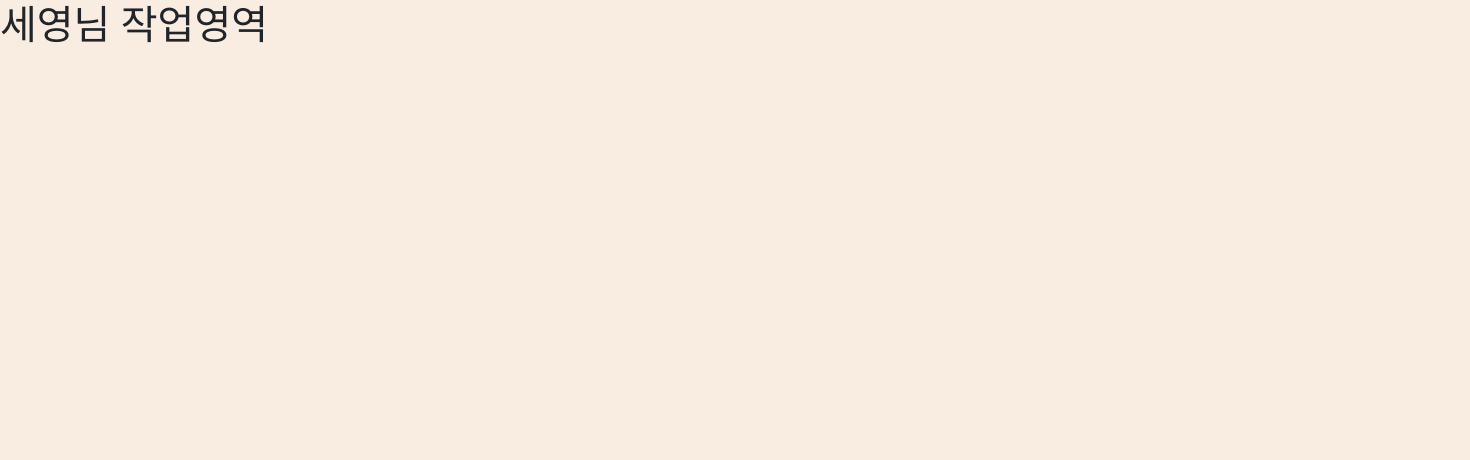
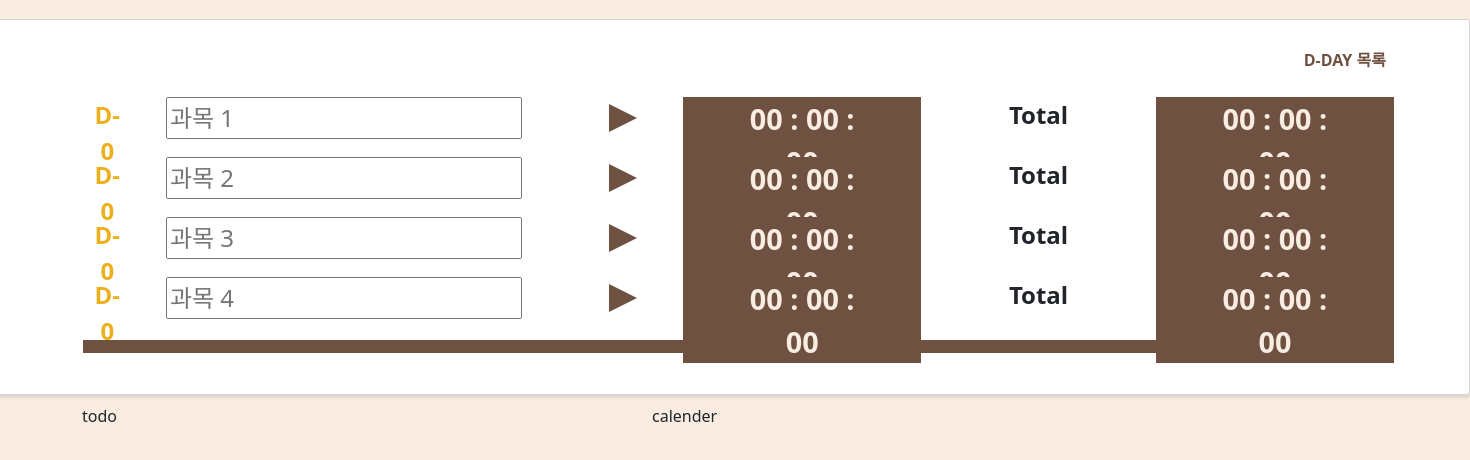
Before and after one commit to sdingading/SKKUEasyPortal, a website: page page/Study.html in a window 1280 px wide. Shown: the whole page, 1470 px wide, since content can reach past the window. Drawn offline with nearby package versions, Linux system fonts and the light colour scheme.

Commit message:
studyPage branch

```diff
--- a/css/Study.css
+++ b/css/Study.css
@@ -1,3 +1,13 @@
+/*
+참고한 코드 출처 표기는 어떻게,,?
+재생, 일시정지 버튼 만들기
+https://codepen.io/justseecoding/pen/gXXdzv
+https://codepen.io/justseecoding/pen/BmYezx
+
+*/
+
+
+
 body {
     display: flex;
     flex-wrap: nowrap;
@@ -8,3 +18,107 @@ body {
     max-height: 100vh;
     overflow-x: auto;
   }
+
+  .container{
+    margin: auto;
+    margin-top: 0.8%;
+  }
+
+  .col{
+    margin-top: 0.8%;
+
+  }
+
+  /* timer block */
+  .d-dayList{
+    color: #6F5141;
+    text-align: end;
+    margin-right: 2%;
+    margin-top: 2%;
+    font-weight: bold;
+  }
+
+  .timerContainer {
+    width: 1500px;
+    height: fit-content;
+    background: white;
+    margin: auto;
+    margin-left: -10%;
+    margin-top : 0.8%;
+    padding-inline: 10%;
+    padding-inline-start: 5%;
+    padding-inline-end: 5%;
+    border-radius: 3px;
+    border: 1px solid lightgray;
+    box-shadow: 0px 3px 3px rgba(0, 0, 0, 0.1);
+}
+
+.timerSet{
+  text-align: center;
+  vertical-align: middle;
+  margin: 20px;
+  padding-top: 5px;
+  width: 100%;
+  height: 40px;
+  font-size: x-large;
+  font-weight: bold;
+}
+
+.d-day{
+  color: #ebb01c;
+  margin-left: 3%;
+}
+
+.subjectName{
+  height: fit-content;
+  width: fit-content;
+  margin-inline: 40px;
+}
+
+.btnTimer{
+  background-color: white;
+  height: fit-content;
+  width: fit-content;
+  margin-left: 3%;
+  border: 0px;
+}
+
+.playButton{
+  width:14px;
+  height:28px;
+  border-width:14px 0 14px 28px;
+  margin-top: 6px;
+  border-color:transparent transparent transparent #6F5141;
+  border-style:solid solid solid solid;
+}
+
+.pauseButton{
+  width:28px;
+  height:28px;
+  border-width:0 0 0 28px;
+  margin-top: 6px;
+  border-color:red blue pink #6F5141;
+  border-style:double;
+}
+
+.timeBox{
+  background-color: #6F5141;
+  margin-inline: 40px;
+  padding-inline: 50px;
+  height: fit-content;
+  width: fit-content;
+  color:#F9EDE1;
+  font-size: larger;
+}
+
+#timerLine{
+  background-color:#6F5141;
+  width: 93%;
+  height:13px;
+  margin-inline: 4%;
+  margin-top: 2%;
+  margin-bottom:3%;
+}
+/* to-do list block */
+
+/* calender block */
--- a/page/Study.html
+++ b/page/Study.html
@@ -7,21 +7,142 @@
 
     <!-- Bootstrap CSS -->
     <link href="https://cdn.jsdelivr.net/npm/bootstrap@5.1.3/dist/css/bootstrap.min.css" rel="stylesheet" integrity="sha384-1BmE4kWBq78iYhFldvKuhfTAU6auU8tT94WrHftjDbrCEXSU1oBoqyl2QvZ6jIW3" crossorigin="anonymous">
+    <link rel="stylesheet" href="https://cdn.jsdelivr.net/npm/bootstrap-icons@1.4.1/font/bootstrap-icons.css">
     <link href="../css/Study.css" rel="stylesheet">
-    <title>Hello, world!</title>
+
   </head>
   <body>
-    <h1>세영님 작업영역</h1>
+    <div class="container">
+      <div class="timerContainer" id="btnForTimer"> <!--timer Block-->
+        <div class="d-dayList"> D-DAY 목록 </div> <!--will show list of d-day if clicked-->
+        <div class="timerSet">
+          <div class="d-flex"> <!--timer1-->
+            <div id="d-day1" class="d-day"> D-0 </div><!--d-day-->
+            <input type="text" class="subjectName" id="subject" placeholder="과목 1">
+            <button type='button' class='btnTimer'><p class='playButton play1'></p></button>
+            <div id="timer1" class="timeBox"> <strong>  00 : 00 : 00 </strong> </div>
+            <p class="mx-5">Total</p>
+            <div id="timerTotal1" class="timeBox"> <strong>  00 : 00 : 00 </strong> </div>
+          </div>
+        </div>
+
+        <div class="timerSet">
+          <div class="d-flex"> <!--timer2-->
+            <div id="d-day2" class="d-day"> D-0 </div><!--d-day-->
+            <input type="text" class="subjectName" id="subject" placeholder="과목 2">
+            <button type='button' class='btnTimer'><p class='playButton play2'></p></button>
+            <div id="timer2" class="timeBox"> <strong>  00 : 00 : 00 </strong> </div>
+            <p class="mx-5">Total</p>
+            <div id="timerTotal2" class="timeBox"> <strong>  00 : 00 : 00 </strong> </div>
+          </div>
+        </div>
+
+        <div class="timerSet">
+          <div class="d-flex"> <!--timer3-->
+            <div id="d-day3" class="d-day"> D-0 </div><!--d-day-->
+            <input type="text" class="subjectName" id="subject" placeholder="과목 3">
+            <button type='button' class='btnTimer'><p class='playButton play3'></p></button>
+            <div id="timer3" class="timeBox"> <strong>  00 : 00 : 00 </strong> </div>
+            <p class="mx-5">Total</p>
+            <div id="timerTotal3" class="timeBox"> <strong>  00 : 00 : 00 </strong> </div>
+          </div>
+        </div>
+
+        <div class="timerSet">
+          <div class="d-flex"> <!--timer4-->
+            <div id="d-day4" class="d-day"> D-0 </div><!--d-day-->
+            <input type="text" class="subjectName" id="subject" placeholder="과목 4">
+            <button type='button' class='btnTimer'><p class='playButton play4'></p></button>
+            <div id="timer4" class="timeBox"> <strong>  00 : 00 : 00 </strong> </div>
+            <p class="mx-5">Total</p>
+            <div id="timerTotal4" class="timeBox"> <strong>  00 : 00 : 00 </strong> </div>
+          </div>
+        </div>
+
+        <p id="timerLine"> </p>
+
+      </div>
+
+
+      <div class="row">
+        <!--To-do List-->
+        <div class="col">
+          todo
+        </div>
+
+
+        <!--Calender-->
+        <div class="col">
+          calender
+        </div>
+
+
+      </div>
+
+
+  </div> <!--end of container-->
+
+
+
+
+
 
     <!-- Optional JavaScript; choose one of the two! -->
 
     <!-- Option 1: Bootstrap Bundle with Popper -->
     <script src="https://cdn.jsdelivr.net/npm/bootstrap@5.1.3/dist/js/bootstrap.bundle.min.js" integrity="sha384-ka7Sk0Gln4gmtz2MlQnikT1wXgYsOg+OMhuP+IlRH9sENBO0LRn5q+8nbTov4+1p" crossorigin="anonymous"></script>
-
     <!-- Option 2: Separate Popper and Bootstrap JS -->
     <!--
     <script src="https://cdn.jsdelivr.net/npm/@popperjs/core@2.10.2/dist/umd/popper.min.js" integrity="sha384-7+zCNj/IqJ95wo16oMtfsKbZ9ccEh31eOz1HGyDuCQ6wgnyJNSYdrPa03rtR1zdB" crossorigin="anonymous"></script>
     <script src="https://cdn.jsdelivr.net/npm/bootstrap@5.1.3/dist/js/bootstrap.min.js" integrity="sha384-QJHtvGhmr9XOIpI6YVutG+2QOK9T+ZnN4kzFN1RtK3zEFEIsxhlmWl5/YESvpZ13" crossorigin="anonymous"></script>
     -->
+    <!--add jQuery -->
+    <script src="https://code.jquery.com/jquery-3.5.0.js"></script>
+
+    <script>
+      //timer
+      const btns = document.querySelectorAll('.playButton');
+      btns.forEach( function(event){
+          event.addEventListener("click", function(){
+            event.classList.toggle('pauseButton');
+        })
+      });
+
+
+
+
+      /*
+      버튼 토글..
+      var btnForTimer = document.querySelectorAll('#btnForTimer .playButton');
+      [].forEach.call(btnForTimer,function(bt){
+        bt.addEventListener("click",click,false);
+      });
+      function click(e){
+        let playButton = document.querySelectorAll(".playButton");
+        playButton.classList.toggle('pauseButton');
+      }
+
+
+      let playButton = document.querySelector(".playButton"); //얘가 맨위 하나만 가져와서 안됨
+
+      playButton.addEventListener('click', function(){
+        playButton.classList.toggle('pauseButton');
+      });
+      */
+
+
+
+
+
+
+      //to-do list
+
+
+
+
+
+      //calender
+
+    </script>
   </body>
 </html>
```
